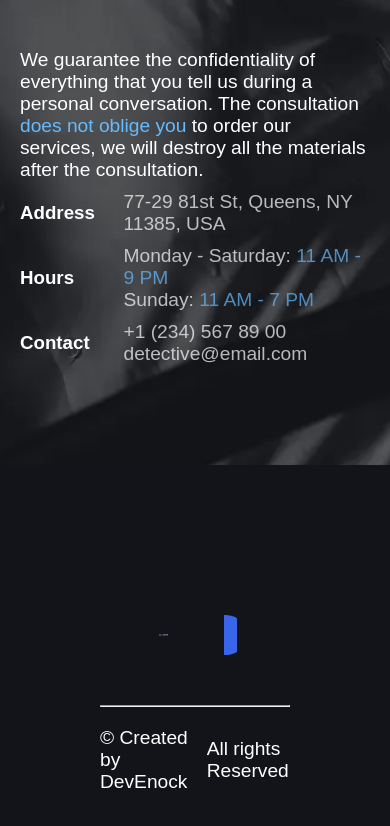
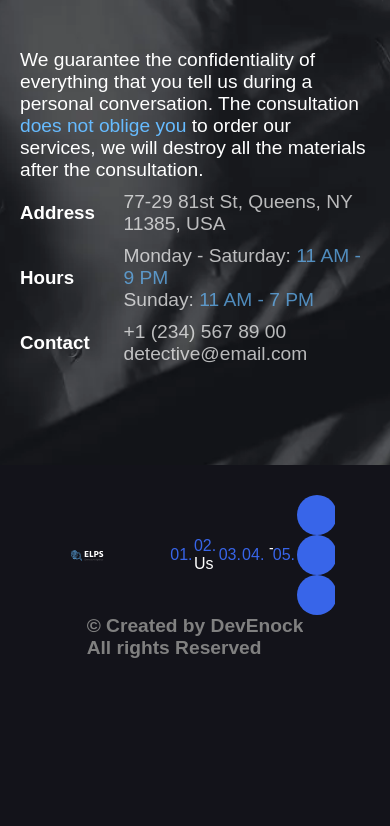
Before and after one commit to Trend20/Detective-Agency, a React (Create React App) app: page / in a window 390 px wide. Shown: the part 10566-11392 px from the top of the page. After the commit the page ends 11255 px from the top, so only its background shows below. Built offline with nearby package versions, Linux system fonts and the light colour scheme; a web font is replaced by a local one.

Commit message:
footer component

```diff
--- a/src/App.css
+++ b/src/App.css
@@ -9,33 +9,6 @@
   overflow-x: hidden;
 }
 
-.footer{
-  background-color: #13131a !important;
-  padding: 100px;
-  width: 100%;
-}
-
-.footer hr{
-  width: 100%;
-  margin: auto;
-}
-
-.footer-text{
-  display: flex;
-  align-items: center;
-  width: 100%;
-  justify-content: space-between;
-  margin-top: 20px;
-  background-color: transparent;
-}
-
-.footer-text p{
-  color: #fff;
-  font-weight: 200 !important;
-  background-color: transparent;
-}
-
-
 @media (max-width: 468px){
   *{
     margin: 0;
@@ -45,31 +18,4 @@
     background: #13131a;
     overflow-x: hidden;
   }
-
-  .footer{
-    background-color: #13131a !important;
-    padding: 100px;
-    width: 100%;
-  }
-
-  .footer hr{
-    width: 100%;
-    margin: auto;
-  }
-
-  .footer-text{
-    display: flex;
-    align-items: center;
-    width: 100%;
-    justify-content: space-between;
-    margin-top: 20px;
-    background-color: transparent;
-  }
-
-  .footer-text p{
-    color: #fff;
-    font-weight: 200 !important;
-    background-color: transparent;
-  }
-
 }
--- a/src/App.js
+++ b/src/App.js
@@ -2,6 +2,7 @@ import './App.css';
 import About from './components/About/About';
 import Consultation from './components/Consultation/Consultation';
 import Contacts from './components/Contacts/Contacts';
+import Footer from './components/Footer/Footer';
 import Hero from './components/Hero/Hero';
 import Navbar from './components/Navbar/Navbar';
 import Partners from './components/Partners/Partners';
@@ -21,14 +22,7 @@ function App() {
       <Promo />
       <Testimonials />
       <Contacts />
-      <div className="footer">
-        <Navbar />
-        <hr />
-        <div className="footer-text">
-          <p>© Created by DevEnock</p>
-          <p>All rights Reserved</p>
-        </div>
-      </div>
+      <Footer />
     </>
   );
 }
--- a/src/components/Contacts/Contacts.css
+++ b/src/components/Contacts/Contacts.css
@@ -51,6 +51,7 @@
   display: flex;
   justify-content: center;
   align-items: center;
+  overflow: hidden;
 }
 
 .contacts form button:hover{
--- /dev/null
+++ b/src/components/Footer/Footer.css
@@ -0,0 +1,54 @@
+ .footer{
+  display: flex;
+  width: 100%;
+  flex-direction: column;
+  align-items: center;
+  justify-content: center;
+  padding: 30px;
+}
+
+.top-footer-content{
+  display: flex;
+  align-items: center;
+  width: 100%;
+  justify-content: space-around;
+}
+
+.footer-logo{
+  display: flex;
+  width: 20%;
+  justify-content: center;
+  align-items: center;
+}
+
+.footer-logo img{
+  max-width: 50%;
+  display: flex;
+  justify-content: center;
+  align-items: center;
+}
+
+.footer-nav{
+  display: flex;
+  width: 50%;
+  align-items: center;
+  justify-content: center;
+}
+
+.footer-nav ul{
+  display: flex;
+  align-items: center;
+  justify-content: space-around;
+  width: 100%;
+}
+
+.footer-nav ul li{
+  color: #ffff;
+}
+
+
+/* RESPONSIVENESS */
+@media (max-width: 468px){
+
+
+}
--- /dev/null
+++ b/src/components/Footer/Footer.jsx
@@ -0,0 +1,37 @@
+import './Footer.css';
+
+import { FaFacebookF, FaInstagram, FaYoutube} from 'react-icons/fa';
+
+const navItems = ['Services', 'About Us', 'Partners', 'Testimonials', 'Contacts'];
+
+const Footer = () => {
+  return (
+    <div className='footer'>
+      <div className="top-footer-content">
+        <div className="footer-logo">
+          <img src="/img/logo.svg" alt="logo" />
+        </div>
+        <div className="footer-nav">
+          <ul>
+            {
+                navItems.map((item, index) =>(
+                <li key={index}><span>0{index + 1}.</span>{item}</li>
+                ))
+            }
+          </ul>
+          <div className="footer-icons">
+            <FaFacebookF className='icon' />
+            <FaInstagram className='icon' />
+            <FaYoutube className='icon' />
+          </div>
+        </div>
+      </div>
+      <div className="footer-text">
+          <p>© Created by DevEnock</p>
+          <p>All rights Reserved</p>
+      </div>
+    </div>
+  )
+}
+
+export default Footer;
```
